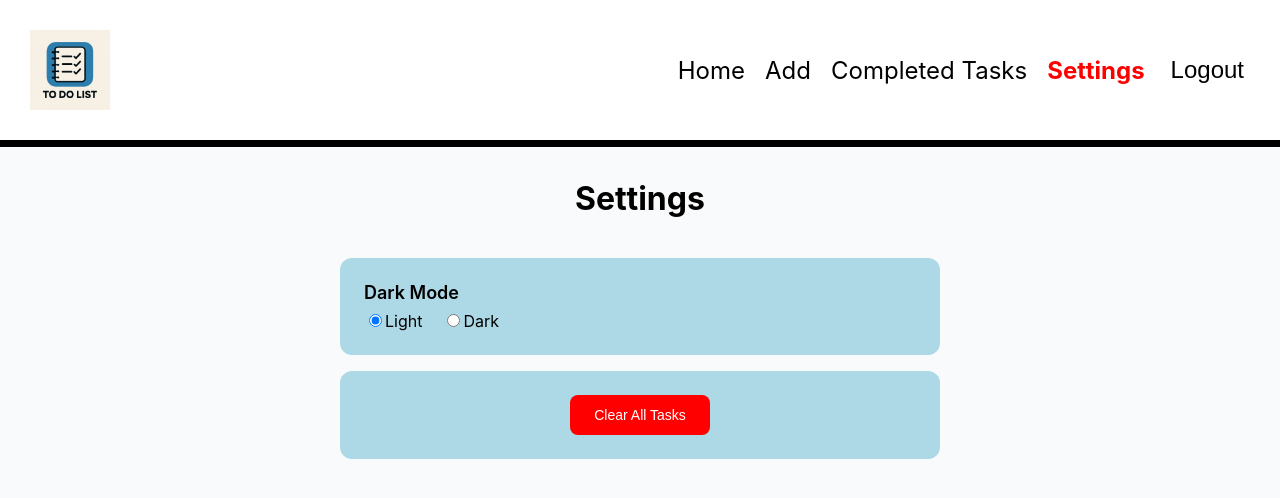
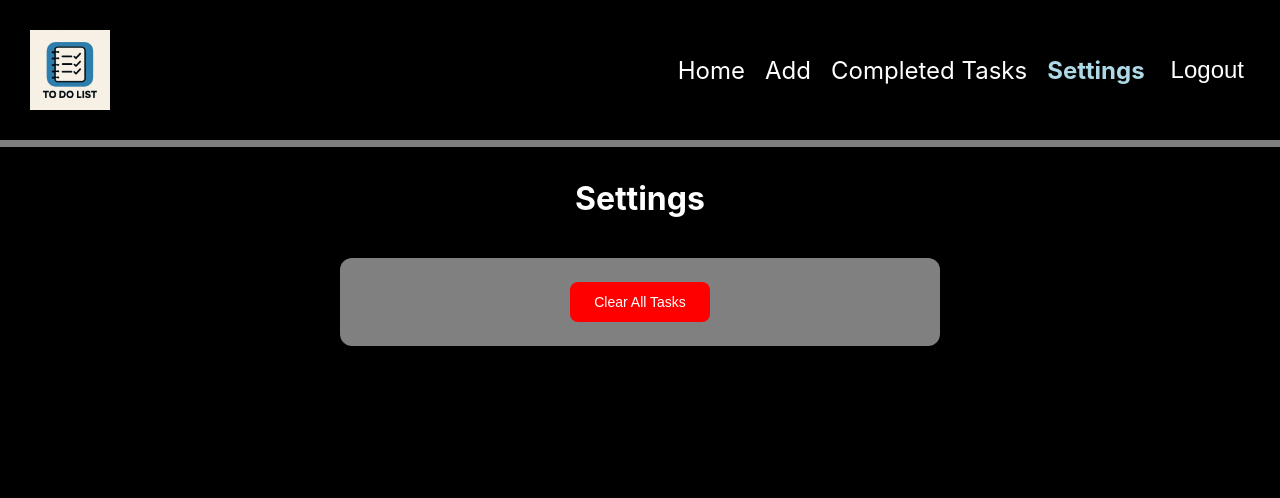
Before and after one commit to chason2007/todo_react, a React (Create React App) app: page /settings in a window 1280 px wide. Shown: the top 498 px of the page. Built offline with nearby package versions, Linux system fonts and the light colour scheme; sample sign-in values are in the browser's storage.

Commit message:
styles update

```diff
--- a/src/App.css
+++ b/src/App.css
@@ -1,21 +1,20 @@
+body {
+  background-color: black;
+  color: #f9fafb;
+}
+
 h1{
   font-weight: bold;
-  color: black;
+  color: white;
   text-align: center;
+  font-size: 48px;
+  margin: 0;
 }
 
 p{
   font-size: 16px;
   color: red;
   text-align: center;
-}
-
-
-
-h1{
-  font-size: 48px;
-  text-align: center;
-  margin: 0;
 }
 
 img{
@@ -25,26 +24,20 @@ img{
   height: 200px;
 }
 
-/* Dark Mode Styles */
-body.dark-mode {
-  background-color: black;
-  color: #f9fafb;
-}
-
-body.dark-mode .header {
+.header {
   background-color: black;
   border-bottom-color: red;
 }
 
-body.dark-mode .links a {
+.links a {
   color: #f9fafb;
 }
 
-body.dark-mode .links a.active {
+.links a.active {
   color: lightblue;
 }
 
-body.dark-mode .task-title {
+.task-title {
   color: white;
 }
 
--- a/src/App.js
+++ b/src/App.js
@@ -2,8 +2,13 @@ import './App.css';
 import { Outlet } from 'react-router-dom';
 import Header from './Common/Header';
 import { TaskProvider } from './context/TaskContext';
+import { useEffect } from 'react';
 
 function App() {
+  useEffect(() => {
+    document.body.classList.add('dark-mode');
+  }, []);
+
   return (
     <TaskProvider>
       <div className="App">
--- a/src/Pages/Settings.js
+++ b/src/Pages/Settings.js
@@ -1,15 +1,8 @@
-import { useState, useEffect } from 'react';
-import '../Styles/Settings.css';
+import "../Styles/Settings.css";
 
 const Settings = () => {
-    const [darkMode, setDarkMode] = useState(false);
-
-    useEffect(() => {
-        document.body.classList.toggle('dark-mode', darkMode);
-    }, [darkMode]);
-
   const clearAllTasks = () => {
-        alert('Tasks cannot be cleared without localStorage');
+    alert("Tasks cannot be cleared without localStorage");
   };
 
   return (
@@ -20,46 +13,13 @@ const Settings = () => {
         </div>
 
         <div className="setting-item">
-                    <div className="setting-label">Dark Mode</div>
-                    <div>
-                        <label>
-                            <input
-                                type="radio"
-                                name="theme"
-                                checked={!darkMode}
-                                onChange={() => {
-                                    setDarkMode(false);
-                                    document.body.classList.remove('dark-mode');
-                                }}
-                            />
-                            Light
-                        </label>
-                        <label style={{marginLeft: '20px'}}>
-                            <input
-                                type="radio"
-                                name="theme"
-                                checked={darkMode}
-                                onChange={() => {
-                                    setDarkMode(true);
-                                    document.body.classList.add('dark-mode');
-                                }}
-                            />
-                            Dark
-                        </label>
-                    </div>
-                </div>
-
-                <div className="setting-item">
-                    <button
-                        className="clear-button"
-                        onClick={clearAllTasks}
-                    >
+          <button className="clear-button" onClick={clearAllTasks}>
             Clear All Tasks
           </button>
         </div>
       </div>
     </div>
   );
-}
+};
 
 export default Settings;
--- a/src/Styles/Add.css
+++ b/src/Styles/Add.css
@@ -1,6 +1,6 @@
 .add-container {
     padding: 32px 24px;
-    background-color: #f9fafb;
+    background-color: black;
     min-height: 100vh;
 }
 
@@ -14,7 +14,7 @@
 }
 
 .add-title {
-    color: #111827;
+    color: #f9fafb;
     margin-bottom: 8px;
     font-size: 32px;
     font-weight: 700;
@@ -27,12 +27,16 @@
 .form-label {
     display: block;
     margin-bottom: 0.25rem;
+    color: #f9fafb;
 }
 
 .form-input {
     width: 100%;
     padding: 0.5rem;
     margin-top: 0.25rem;
+    background-color: #374151;
+    color: #f9fafb;
+    border: 1px solid #4b5563;
 }
 
 .form-textarea {
@@ -40,6 +44,9 @@
     padding: 0.5rem;
     margin-top: 0.25rem;
     height: 100px;
+    background-color: #374151;
+    color: #f9fafb;
+    border: 1px solid #4b5563;
 }
 
 .submit-button {
@@ -63,23 +70,3 @@
     font-size: 0.875rem;
     margin-top: 0.25rem;
 }
-
-/* Dark Mode Styles */
-body.dark-mode .add-container {
-    background-color: black;
-}
-
-body.dark-mode .add-title {
-    color: #f9fafb;
-}
-
-body.dark-mode .form-label {
-    color: #f9fafb;
-}
-
-body.dark-mode .form-input,
-body.dark-mode .form-textarea {
-    background-color: #374151;
-    color: #f9fafb;
-    border: 1px solid #4b5563;
-}
--- a/src/Styles/Header.css
+++ b/src/Styles/Header.css
@@ -1,9 +1,10 @@
 .header {
   display: flex;
-  border-bottom: 7px solid black;
+  border-bottom: 7px solid gray;
   padding: 10px 30px;
   justify-content: space-between;
   align-items: center;
+  background-color: black;
 }
 
 .header img {
@@ -19,37 +20,19 @@
 
 .links a {
   text-decoration: none;
-  color: black;
+  color: white;
   font-size: 24px;
 }
 
 .links a.active {
-  color: red;
+  color: lightblue;
   font-weight: bold;
 }
 
 .logout-button {
   background: none;
   border: none;
-  color: black;
+  color: white;
   font-size: 24px;
   cursor: pointer;
 }
-
-/* Dark Mode Styles */
-body.dark-mode .header {
-  background-color: black;
-  border-bottom-color: gray;
-}
-
-body.dark-mode .links a {
-  color: white;
-}
-
-body.dark-mode .links a.active {
-  color: lightblue;
-}
-
-body.dark-mode .logout-button {
-  color: white;
-}
--- a/src/Styles/Home.css
+++ b/src/Styles/Home.css
@@ -1,6 +1,6 @@
 .home-container {
     padding: 32px 24px;
-    background-color: #f9fafb;
+    background-color: black;
     min-height: 100vh;
 }
 
@@ -14,14 +14,14 @@
 }
 
 .home-title {
-    color: #111827;
+    color: #f9fafb;
     margin-bottom: 8px;
     font-size: 32px;
     font-weight: 700;
 }
 
 .home-subtitle {
-    color: #6b7280;
+    color: #d1d5db;
     font-size: 16px;
     margin: 0;
 }
@@ -31,16 +31,3 @@
     flex-direction: column;
     gap: 16px;
 }
-
-/* Dark Mode Styles */
-body.dark-mode .home-container {
-    background-color: black;
-}
-
-body.dark-mode .home-title {
-    color: #f9fafb;
-}
-
-body.dark-mode .home-subtitle {
-    color: #d1d5db;
-}
--- a/src/Styles/Login.css
+++ b/src/Styles/Login.css
@@ -1,13 +1,13 @@
 .login-container {
     padding: 32px 24px;
-    background-color: #f9fafb;
+    background-color: black;
     display: flex;
     align-items: center;
     justify-content: center;
 }
 
 .login-content {
-    background-color: white;
+    background-color: #374151;
     border-radius: 16px;
     padding: 40px;
     width: 100%;
@@ -15,7 +15,7 @@
 }
 
 .login-title {
-    color: #111827;
+    color: white;
     font-size: 32px;
     font-weight: 700;
     text-align: center;
@@ -33,6 +33,8 @@
     border-radius: 8px;
     font-size: 16px;
     box-sizing: border-box;
+    background-color: white;
+    color: #f9fafb;
 }
 
 .login-input:focus {
@@ -54,21 +56,3 @@
 .login-button:hover {
     background-color: #2563eb;
 }
-
-/* Dark Mode Styles */
-body.dark-mode .login-container {
-    background-color: black;
-}
-
-body.dark-mode .login-content {
-    background-color: #374151;
-}
-
-body.dark-mode .login-title {
-    color: white;
-}
-
-body.dark-mode .login-input {
-    background-color: white;
-    color: #f9fafb;
-}
--- a/src/Styles/Settings.css
+++ b/src/Styles/Settings.css
@@ -1,6 +1,6 @@
 .settings-container {
     padding: 32px 24px;
-    background-color: #f9fafb;
+    background-color: black;
     min-height: 100vh;
 }
 
@@ -14,14 +14,14 @@
 }
 
 .settings-title {
-    color: black;
+    color: white;
     margin-bottom: 8px;
     font-size: 32px;
     font-weight: 700;
 }
 
 .setting-item {
-    background-color: lightblue;
+    background-color: gray;
     border-radius: 12px;
     padding: 24px;
     margin-bottom: 16px;
@@ -31,7 +31,7 @@
     font-size: 18px;
     font-weight: 600;
     margin-bottom: 8px;
-    color: black;
+    color: #f9fafb;
 }
 
 .clear-button {
@@ -48,20 +48,3 @@
 .setting-item:last-child {
     text-align: center;
 }
-
-/* Dark Mode Styles */
-body.dark-mode .settings-container {
-    background-color: black;
-}
-
-body.dark-mode .settings-title {
-    color: white;
-}
-
-body.dark-mode .setting-item {
-    background-color: gray;
-}
-
-body.dark-mode .setting-label {
-    color: #f9fafb;
-}
--- a/src/Styles/TaskCard.css
+++ b/src/Styles/TaskCard.css
@@ -2,12 +2,12 @@
     border: none;
     border-radius: 16px;
     padding: 24px;
-    background-color: white;
+    background-color: #374151;
     cursor: pointer;
 }
 
 .task-card.completed {
-    background-color: lightgreen;
+    background-color: #065f46;
 }
 
 .task-card:hover {
@@ -16,34 +16,14 @@
 
 .task-card-title {
     margin: 0 0 12px 0;
-    color: black;
+    color: #f9fafb;
     font-size: 24px;
     font-weight: normal;
 }
 
 .task-card-due {
     margin: 0;
-    color: black;
+    color: #d1d5db;
     font-size: 18px;
     font-weight: 500;
 }
-
-/* Dark Mode */
-body.dark-mode .task-card {
-    background-color: #374151;
-}
-
-body.dark-mode .task-card.completed {
-    background-color: #065f46;
-}
-
-body.dark-mode .task-card:hover {
-}
-
-body.dark-mode .task-card-title {
-    color: #f9fafb;
-}
-
-body.dark-mode .task-card-due {
-    color: #d1d5db;
-}
```
Lines whose indentation alone changed are shown as unchanged.
